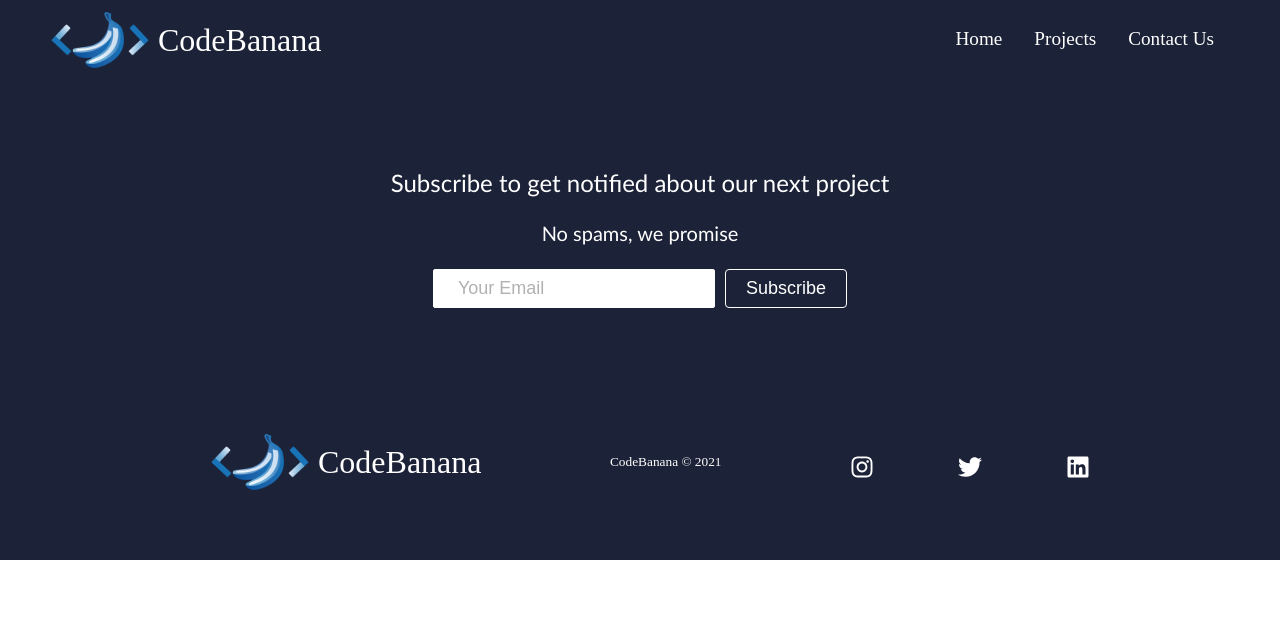
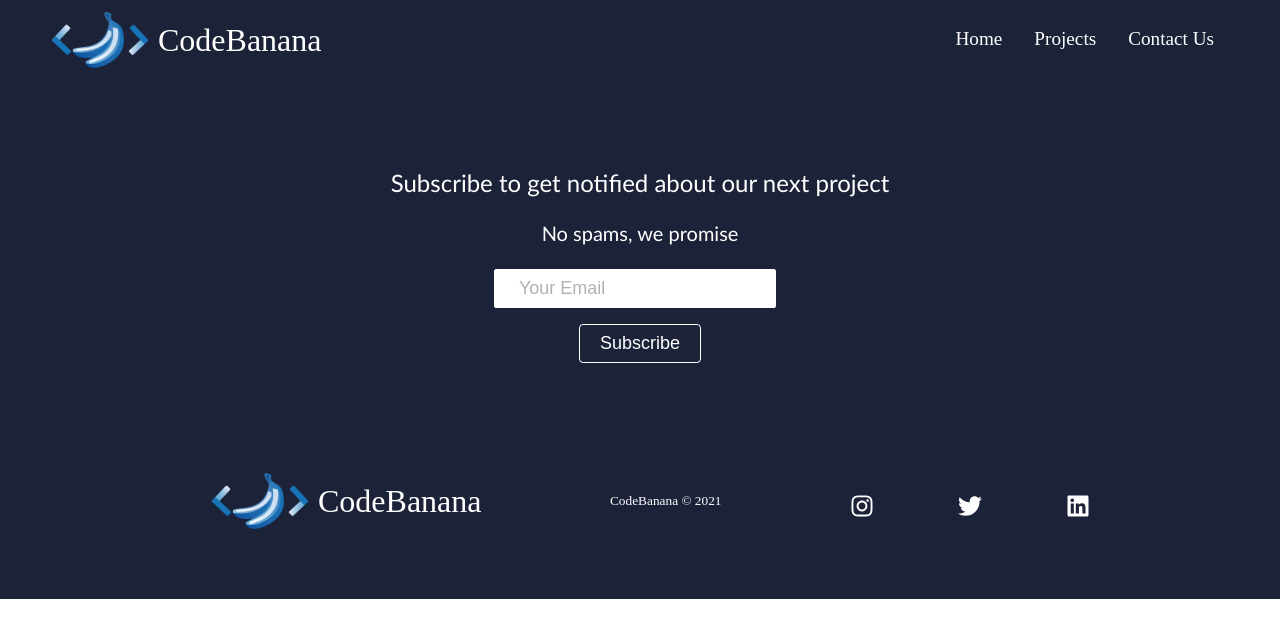
Before and after one commit to rnayan78/CodeBanana, a React (Create React App) app: page /contactUs in a window 1280 px wide. Shown: the top 638 px of the page. Built offline with nearby package versions, Linux system fonts and the light colour scheme.

Commit message:
subscribe btn

```diff
--- a/src/components/pages/Footer/Footer.js
+++ b/src/components/pages/Footer/Footer.js
@@ -24,8 +24,14 @@ function Footer() {
               type="email"
               placeholder="Your Email"
             />
+          </form>
+          <a
+            href="https://forms.gle/bLGWYFmg8KiQzRQS7"
+            target="_blank"
+            rel="noopener noreferrer"
+          >
             <Button buttonStyle="btn--outline">Subscribe</Button>
-          </form>
+          </a>
         </div>
       </section>
 
```
